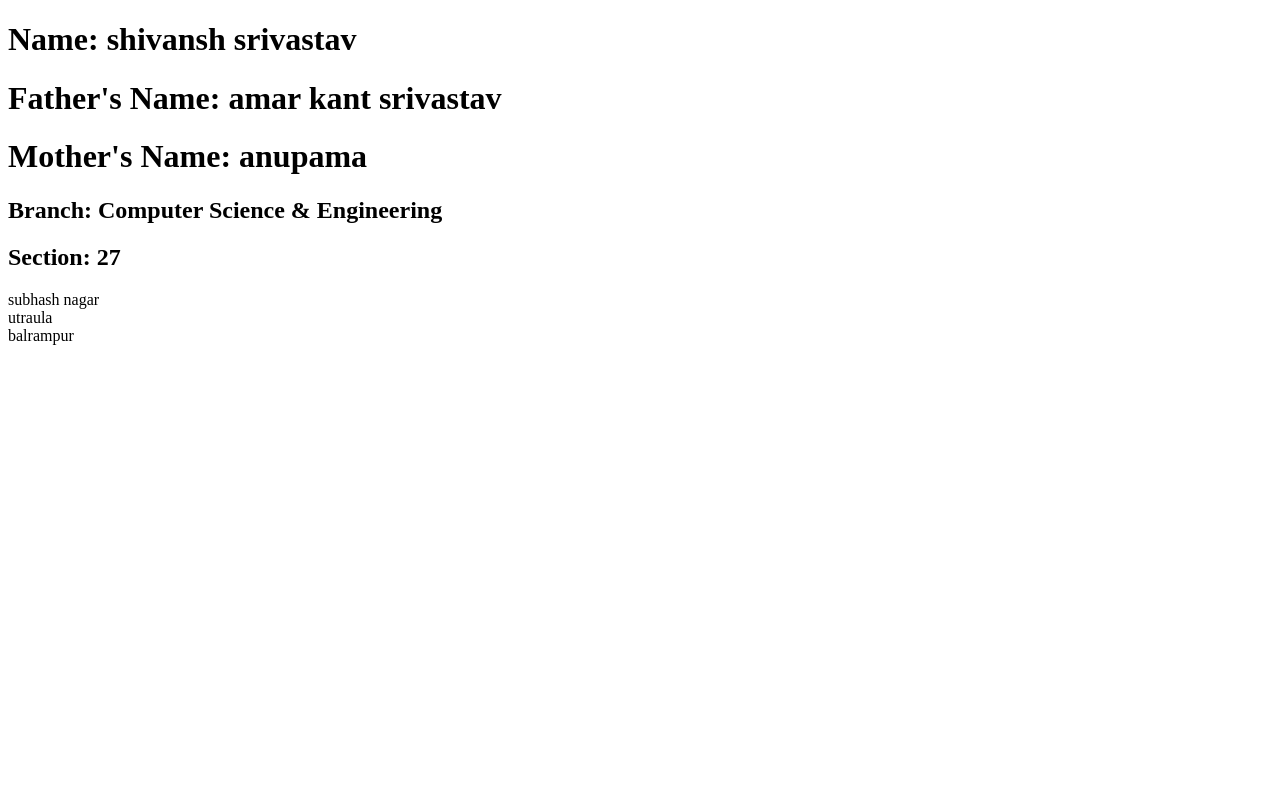
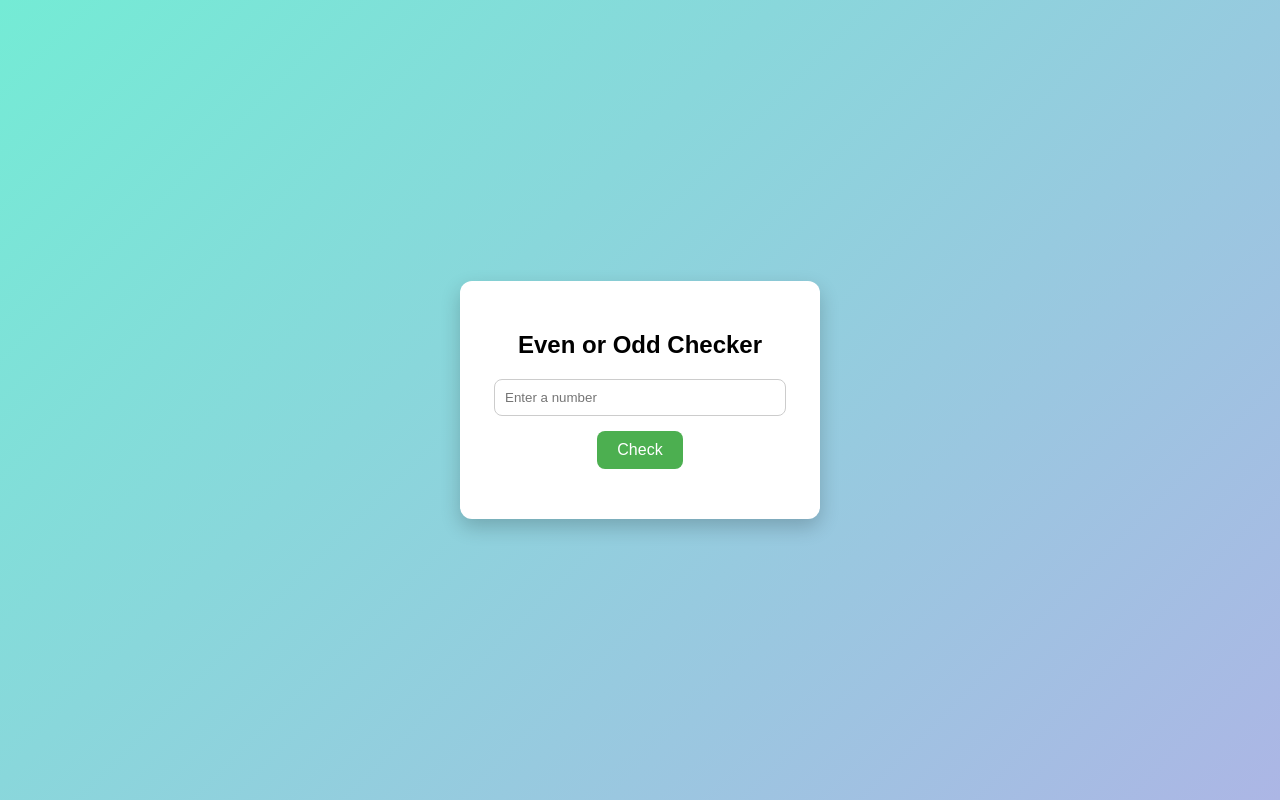
Before and after one commit to shivanshsrivastav0208/shivanshsrivastav0208, a plain HTML site: page index.html in a window 1280 px wide. Drawn offline with Linux system fonts and the light colour scheme.

Commit message:
Add files via upload

```diff
--- a/index.html
+++ b/index.html
@@ -1,16 +1,92 @@
 <!DOCTYPE html>
 <html lang="en">
 <head>
-    <meta charset="UTF-8">
-    <meta name="viewport" content="width=device-width, initial-scale=1.0">
-    <title>My first HTML Page</title>
+  <meta charset="UTF-8">
+  <title>Even or Odd Checker</title>
+  <style>
+    body {
+      font-family: Arial, sans-serif;
+      background: linear-gradient(135deg, #74ebd5, #acb6e5);
+      height: 100vh;
+      display: flex;
+      justify-content: center;
+      align-items: center;
+      margin: 0;
+    }
+
+    .container {
+      background: white;
+      padding: 30px;
+      border-radius: 12px;
+      box-shadow: 0 8px 20px rgba(0,0,0,0.2);
+      text-align: center;
+      width: 300px;
+    }
+
+    h2 {
+      margin-bottom: 20px;
+    }
+
+    input {
+      width: 90%;
+      padding: 10px;
+      margin-bottom: 15px;
+      border: 1px solid #ccc;
+      border-radius: 8px;
+    }
+
+    button {
+      padding: 10px 20px;
+      border: none;
+      background: #4CAF50;
+      color: white;
+      border-radius: 8px;
+      cursor: pointer;
+      font-size: 16px;
+    }
+
+    button:hover {
+      background: #45a049;
+    }
+
+    .result {
+      margin-top: 20px;
+      font-size: 18px;
+      font-weight: bold;
+    }
+  </style>
 </head>
 <body>
-    <h1>Name: shivansh srivastav</h1>
-    <h1>Father's Name: amar kant srivastav</h1>
-    <h1>Mother's Name: anupama</h1>
-    <h2>Branch: Computer Science & Engineering</h2>
-    <h2>Section: 27 </h2>
-    <p>subhash nagar<br> utraula<br> balrampur<br></p>
+
+  <div class="container">
+    <h2>Even or Odd Checker</h2>
+
+    <input type="number" id="num" placeholder="Enter a number">
+
+    <button onclick="checkNumber()">Check</button>
+
+    <div class="result" id="result"></div>
+  </div>
+
+  <script>
+    function checkNumber() {
+      let num = document.getElementById("num").value;
+      let result = document.getElementById("result");
+
+      if (num === "") {
+        result.innerHTML = "Please enter a number!";
+        return;
+      }
+
+      num = parseInt(num);
+
+      if (num % 2 === 0) {
+        result.innerHTML = num + " is EVEN number";
+      } else {
+        result.innerHTML = num + " is ODD number";
+      }
+    }
+  </script>
+
 </body>
 </html>
```
